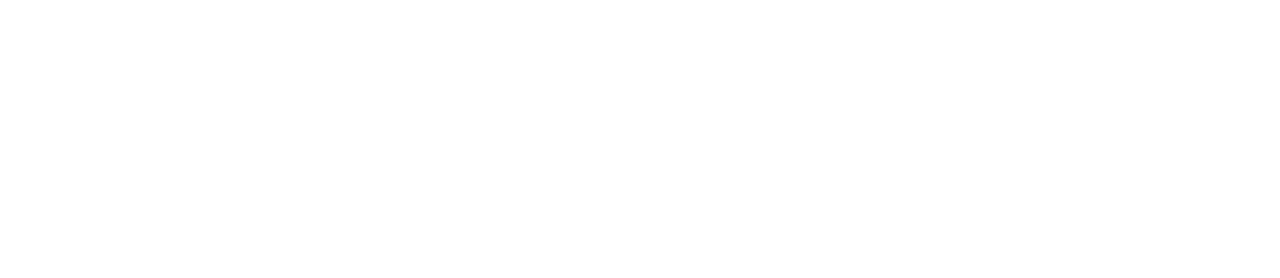
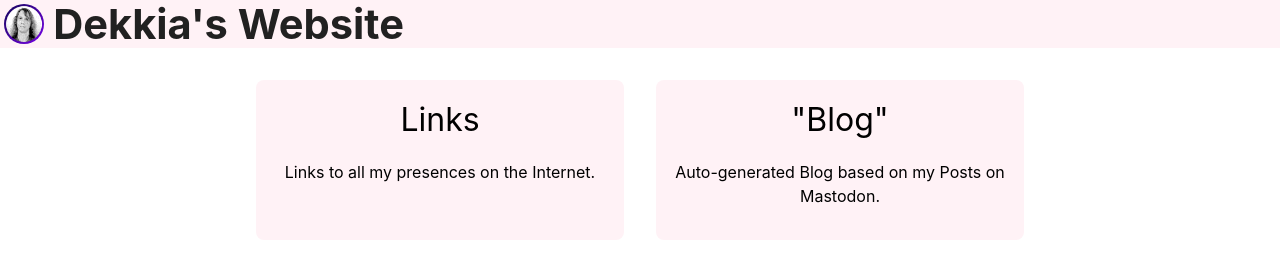
Before and after one commit to RealDekkia/dekkia.zip, a plain HTML site: page index.html in a window 1280 px wide. Drawn offline with Linux system fonts and the light colour scheme.

Commit message:
created main page

```diff
--- a/css/style.css
+++ b/css/style.css
@@ -1,9 +1,98 @@
 :root {
     --accent: #FF114F;
+    --accent-bg: #FFF2F6;
 }
 
 @media (prefers-color-scheme: dark) {
     :root {
         --accent: #FF114F;
+        --accent-bg: #2b2b2b;
     }
 }
+
+html,
+body {
+    height: 100%;
+    width: 100%;
+    overflow: hidden;
+    display: block;
+}
+
+#mainPage {
+    display: grid;
+    grid-template-columns: 100%;
+    grid-template-rows: 6vh calc(100% - 6vh);
+    height: 100%;
+    height: 100%;
+}
+
+#topBarBox {
+    display: block;
+    grid-row: 1;
+    grid-column: 1;
+    background-color: var(--accent-bg);
+}
+
+#topBarImage {
+    height: 5vh;
+    border-radius: 6vh;
+    margin: .5vh;
+}
+
+#topBarText {
+    display: inline-block;
+    margin: 0;
+    line-height: 6vh;
+    height: 100%;
+    vertical-align: top;
+}
+
+#linkbox {
+    grid-row: 2;
+    grid-column: 1;
+    display: grid;
+    grid-template-columns: 50% 50%;
+    max-width: 100vh;
+    width: 100%;
+    margin: auto;
+    margin-top: 2vh;
+    margin-bottom: 2vh;
+    overflow-y: auto;
+    height: calc(100% - 4vh);
+}
+
+@media only screen and (max-width:720px) {
+    #linkbox {
+        grid-template-columns: 100%;
+    }
+}
+
+#linkbox>a {
+    background-color: var(--accent-bg);
+    height: 20vh;
+    margin: 2vh;
+    border-radius: 1vh;
+    padding: 1rem;
+    transition: margin 0.1s;
+    color: initial;
+    text-decoration: none;
+}
+
+#linkbox>a:hover {
+    margin: 1.5vh;
+}
+
+#linkbox>a>.linkItemHeadline {
+    font-size: 2rem;
+    text-align: center;
+    margin-bottom: 1rem;
+}
+
+#linkbox>a:hover>.linkItemHeadline {
+    color: var(--accent);
+}
+
+#linkbox>a>.linkItemBody {
+    font-size: 1rem;
+    text-align: center;
+}
--- a/index.html
+++ b/index.html
@@ -19,6 +19,22 @@
 </head>
 
 <body>
+    <div id="mainPage">
+        <div id="topBarBox">
+            <img id="topBarImage" src="img/profile_img.jpg">
+            <h2 id="topBarText">Dekkia's Website</h2>
+        </div>
+        <div id="linkbox">
+            <a href="links/">
+                <div class="linkItemHeadline">Links</div>
+                <div class="linkItemBody">Links to all my presences on the Internet.</div>
+            </a>
+            <a href="blog/" />
+            <div class="linkItemHeadline">"Blog"</div>
+            <div class="linkItemBody">Auto-generated Blog based on my Posts on Mastodon.</div>
+            </a>
+        </div>
+    </div>
     <script src="js/main.js" type="text/javascript"></script>
 </body>
 
```
Also changed, not shown: img/profile_img.jpg (added).
